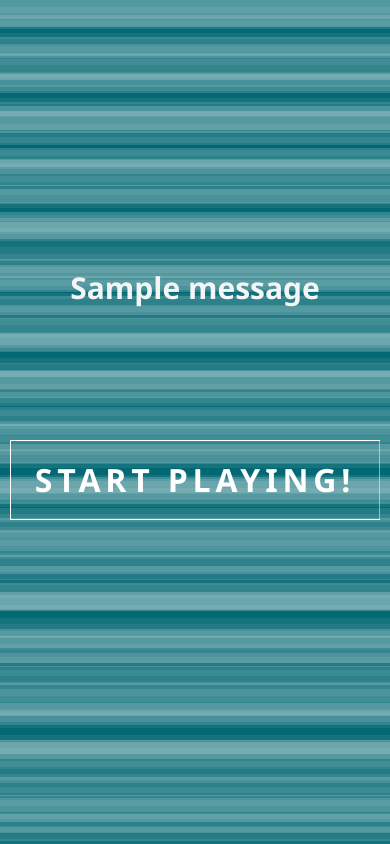
After one commit to MacaroniMutton/DBMS-Project, a Django app: page /suclog in a window 390 px wide. The commit adds this page. Run offline with Django 4.2, Linux system fonts and the light colour scheme; tables that the repository leaves empty hold one stand-in row (values such as "Sample post"); one stand-in notice (Sample message) is shown.

Commit message:
Added succesful login page

```diff
--- a/DjangoGFG/authentication/templates/index.html
+++ b/DjangoGFG/authentication/templates/index.html
@@ -33,7 +33,7 @@
           <h1 class="display-5 fw-bold text-body-emphasis lh-1 mb-3">Begin your Adventure now!</h1>
           <p class="lead">"Step into a world of endless adventure. Be the hero of your own gaming story. Your journey starts here!"</p>
           <div class="d-grid gap-2 d-md-flex justify-content-md-start">
-            <button onclick="location.href='/signup'" type="submit" class="btn btn-outline-secondary btn-lg px-4" fdprocessedid="sz2oc1f">Get Started</a></button>
+            <button onclick="location.href='/signup'" type="submit" class="btn btn-outline-secondary btn-lg px-4" fdprocessedid="sz2oc1f">Get Started</button>
           </div>
         </div>
       </div>
--- /dev/null
+++ b/DjangoGFG/authentication/templates/successlogin.html
@@ -0,0 +1,137 @@
+<!DOCTYPE html>
+<html lang="en">
+<head>
+    <meta charset="UTF-8">
+    <meta name="viewport" content="width=device-width, initial-scale=1.0">
+    <title>Success</title>
+    <style>
+
+        body {
+            margin: 0px;
+        }
+
+        .patterns {
+            width: 100vw;
+            height: 100vh;
+            display: flex;
+            justify-content: center;
+            align-items: center;
+            gap: 10px;
+            flex-direction: column;
+        }
+
+        .pt1 {
+            background-color: #026873;
+            background-size: 13px 13px, 29px 29px, 37px 37px, 53px 53px;
+            background-image: -webkit-linear-gradient(0, rgba(255, 255, 255, .07) 50%, transparent 50%), -webkit-linear-gradient(0, rgba(255, 255, 255, .13) 50%, transparent 50%), -webkit-linear-gradient(0, transparent 50%, rgba(255, 255, 255, .17) 50%), -webkit-linear-gradient(0, transparent 50%, rgba(255, 255, 255, .19) 50%);
+            background-image: -moz-linear-gradient(0, rgba(255, 255, 255, .07) 50%, transparent 50%), -moz-linear-gradient(0, rgba(255, 255, 255, .13) 50%, transparent 50%), -moz-linear-gradient(0, transparent 50%, rgba(255, 255, 255, .17) 50%), -moz-linear-gradient(0, transparent 50%, rgba(255, 255, 255, .19) 50%);
+            background-image: -ms-linear-gradient(0, rgba(255, 255, 255, .07) 50%, transparent 50%), -ms-linear-gradient(0, rgba(255, 255, 255, .13) 50%, transparent 50%), -ms-linear-gradient(0, transparent 50%, rgba(255, 255, 255, .17) 50%), -ms-linear-gradient(0, transparent 50%, rgba(255, 255, 255, .19) 50%);
+            background-image: -o-linear-gradient(0, rgba(255, 255, 255, .07) 50%, transparent 50%), -o-linear-gradient(0, rgba(255, 255, 255, .13) 50%, transparent 50%), -o-linear-gradient(0, transparent 50%, rgba(255, 255, 255, .17) 50%), -o-linear-gradient(0, transparent 50%, rgba(255, 255, 255, .19) 50%);
+            background-image: linear-gradient(0, rgba(255, 255, 255, .07) 50%, transparent 50%), linear-gradient(0, rgba(255, 255, 255, .13) 50%, transparent 50%), linear-gradient(0, transparent 50%, rgba(255, 255, 255, .17) 50%), linear-gradient(0, transparent 50%, rgba(255, 255, 255, .19) 50%);
+        }
+
+        .messages {
+            list-style-type: none;
+            padding: 10px;
+            margin: 10px 0;
+        }
+
+        .messages li {
+            margin-bottom: 5px;
+            padding: 10px;
+            color: whitesmoke;
+            font-size: 30px;
+            font-weight: bold;
+            font-family:'Segoe UI', Tahoma, Geneva, Verdana, sans-serif;
+        }
+
+        #temp {
+            display: flex;
+            align-items: center;
+            justify-content: center;
+            width: 100%;
+            height: 30%;
+            font-family:'Segoe UI', Tahoma, Geneva, Verdana, sans-serif;
+            font-size: 16px;
+        }
+
+        .button {
+            color: #fff;
+            cursor: pointer;
+            font-size: 1.5rem;
+            line-height: 2.5rem;
+            width: 40%;
+            height: 80px;
+            letter-spacing: 0.3rem;
+            font-weight: 600;
+            position: relative;
+            text-decoration: none;
+            text-transform: uppercase;
+            display: flex;
+            justify-content: center;
+            align-items: center;
+            transition: all 1s ease-in;
+        }
+
+        .button:hover {
+            color: #FF9950;
+            cursor: pointer;
+        }
+
+        .button svg {
+            height: 80px;
+            left: 0;
+            top: 0;
+            position: absolute;
+            width: 100%;
+        }
+
+        .button rect {
+            fill: none;
+            stroke: #fff;
+            stroke-width: 2;
+            stroke-dasharray: 450, 0;
+            transition: all 0.5s linear;
+        }
+
+        .button:hover rect {
+            stroke-width: 5;
+            stroke-dasharray: 20, 300;
+            stroke-dashoffset: 48;
+            stroke: #FF9950;
+            transition: all 2s cubic-bezier(
+                0.22, 1, 0.25, 1
+            );
+        }
+
+        @media (max-width: 800px) {
+            .button {
+                width: 80%;
+                font-size: 2.25rem;
+            }
+        }
+
+        @media (max-width: 530px) {
+            .button {
+                width: 95%;
+                font-size: 2rem;
+            }
+        }
+
+
+    </style>
+</head>
+<body>
+    <div class="patterns pt1">
+        {% if messages %}
+            <ul class="messages">
+                {% for message in messages %}
+                    <li{% if message.tags %} class="{{ message.tags }}"{% endif %}>{{ message }}</li>
+                {% endfor %}
+            </ul>
+        {% endif %}
+    <div id="temp"><a href="/gamepage" class="button"><svg><rect x="0" y="0" fill="none" width="100%" height="100%" /></svg>Start Playing!</a></div>
+    </div>
+
+</body>
+</html>
--- a/DjangoGFG/authentication/urls.py
+++ b/DjangoGFG/authentication/urls.py
@@ -6,4 +6,5 @@ urlpatterns = [
     path('', views.home, name="home"), #'' means nothing after website domain, so just 127.0.0.1:8000/
     path('signup', views.signup, name="signup"), # means 127.0.0.1:8000/signup/
     path('gamepage', views.gamepage, name="gamepage"),
+    path('suclog', views.suclog, name="suclog"),
 ]
--- a/DjangoGFG/authentication/views.py
+++ b/DjangoGFG/authentication/views.py
@@ -34,7 +34,7 @@ def signup(request):
             if user is not None:
                 # User authentication successful
                 messages.success(request, "You have successfully logged in!")
-                return redirect('gamepage')
+                return redirect('suclog')
             else:
                 # Invalid login credentials
                 messages.error(request, "Invalid login credentials")
@@ -42,5 +42,8 @@ def signup(request):
     return render(request, 'login.html')
 
 
+def suclog(request):
+    return render(request, 'successlogin.html')
+
 def gamepage(request):
     return render(request, 'game.html')
```
Also changed, not shown: DjangoGFG/authentication/templates/login.html (indentation only).
